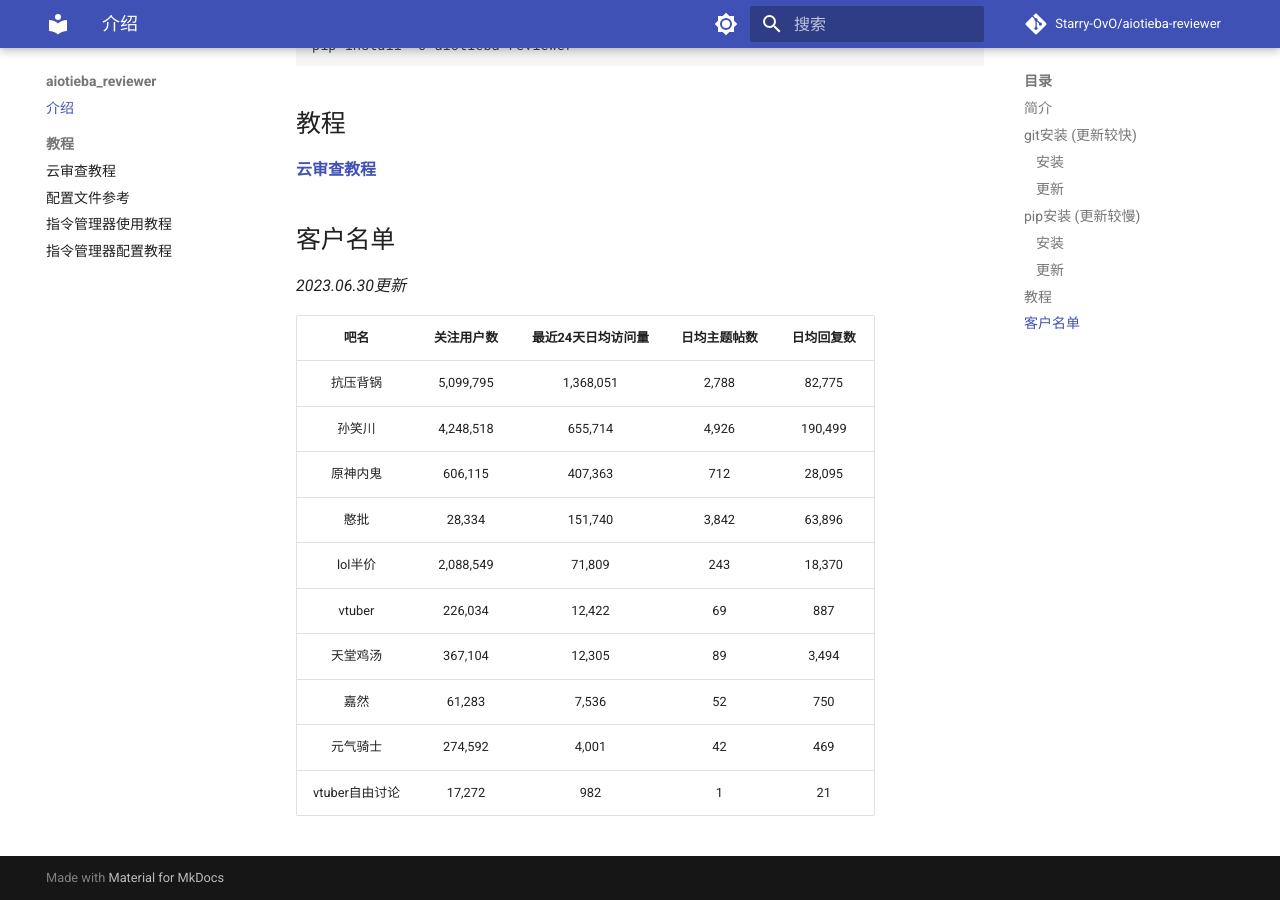
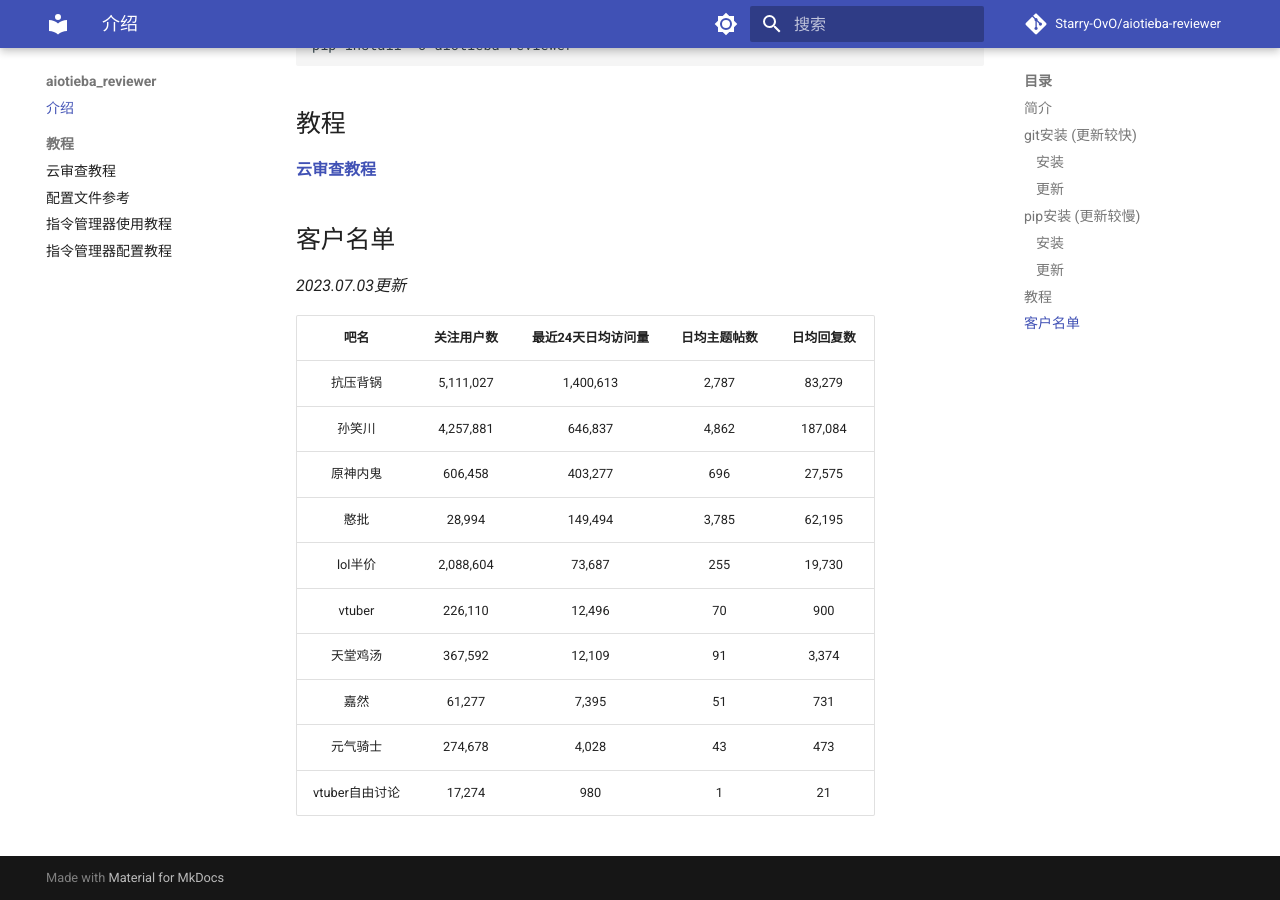
Before and after one commit to lumina37/aiotieba-reviewer, an MkDocs documentation site: the page built from docs/index.md, in a window 1280 px wide and 900 px high, scrolled down 1121 px. Built offline with MkDocs 1.6.1 and Material for MkDocs 9.7.7, drawn with Linux system fonts in a browser that asks for light colours; comment, search, counter and statistics services are not loaded.

```diff
--- a/docs/index.md
+++ b/docs/index.md
@@ -47,17 +47,17 @@ pip install -U aiotieba-reviewer
 
 ## 客户名单
 
-*2023.06.30更新*
+*2023.07.03更新*
 
 |      吧名      | 关注用户数 | 最近24天日均访问量 | 日均主题帖数 | 日均回复数 |
 | :------------: | :--------: | :----------------: | :----------: | :--------: |
-|    抗压背锅    | 5,099,795  |     1,368,051      |    2,788     |   82,775   |
-|     孙笑川     | 4,248,518  |      655,714       |    4,926     |  190,499   |
-|    原神内鬼    |  606,115   |      407,363       |     712      |   28,095   |
-|      憨批      |   28,334   |      151,740       |    3,842     |   63,896   |
-|    lol半价     | 2,088,549  |       71,809       |     243      |   18,370   |
-|     vtuber     |  226,034   |       12,422       |      69      |    887     |
-|    天堂鸡汤    |  367,104   |       12,305       |      89      |   3,494    |
-|      嘉然      |   61,283   |       7,536        |      52      |    750     |
-|    元气骑士    |  274,592   |       4,001        |      42      |    469     |
-| vtuber自由讨论 |   17,272   |        982         |      1       |     21     |
+|    抗压背锅    | 5,111,027  |     1,400,613      |    2,787     |   83,279   |
+|     孙笑川     | 4,257,881  |      646,837       |    4,862     |  187,084   |
+|    原神内鬼    |  606,458   |      403,277       |     696      |   27,575   |
+|      憨批      |   28,994   |      149,494       |    3,785     |   62,195   |
+|    lol半价     | 2,088,604  |       73,687       |     255      |   19,730   |
+|     vtuber     |  226,110   |       12,496       |      70      |    900     |
+|    天堂鸡汤    |  367,592   |       12,109       |      91      |   3,374    |
+|      嘉然      |   61,277   |       7,395        |      51      |    731     |
+|    元气骑士    |  274,678   |       4,028        |      43      |    473     |
+| vtuber自由讨论 |   17,274   |        980         |      1       |     21     |
```
Also changed, not shown: README.md (+11 -11 lines).
